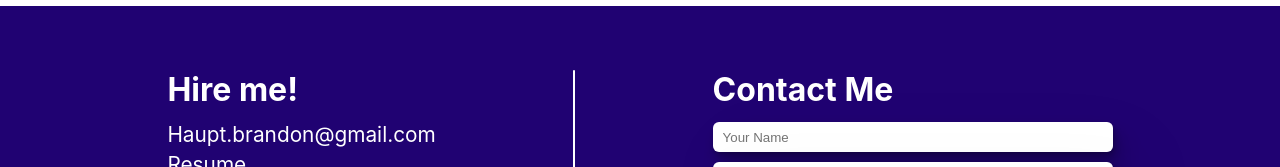
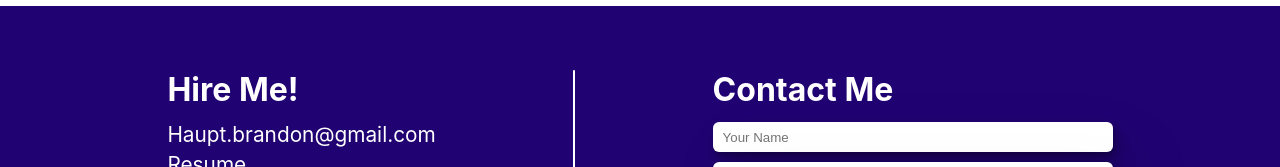
Before and after one commit to lanbow93/portfolio-frontend, a React (Create React App) app: page / in a window 1280 px wide. Shown: the part 2380-2547 px from the top of the page. Built offline with nearby package versions, Linux system fonts and the light colour scheme.

Commit message:
Updated footer

```diff
--- a/src/components/Footer.js
+++ b/src/components/Footer.js
@@ -31,7 +31,7 @@ function Footer(props) {
       <footer>
         <section className='footer-container'>
           <section className='HireMePlz'>
-            <h3>Hire me!</h3>
+            <h3>Hire Me!</h3>
             <p className='my-email'>Haupt.brandon@gmail.com</p>
             <a href='https://docs.google.com/document/d/1dMG3dYKZH-3zKhAEL0s9qsO8B0ixIdVg7qP-qZ3yKIo/edit?usp=sharing' target='_blank' rel='noreferrer'>Resume</a>
           </section>
```
